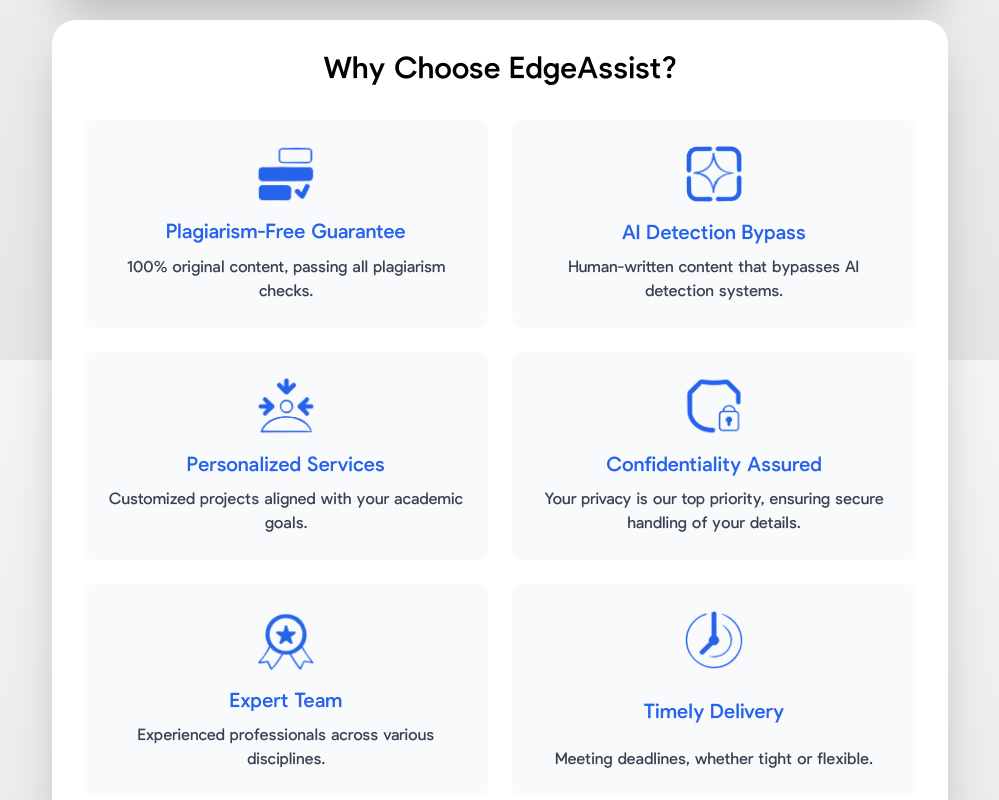
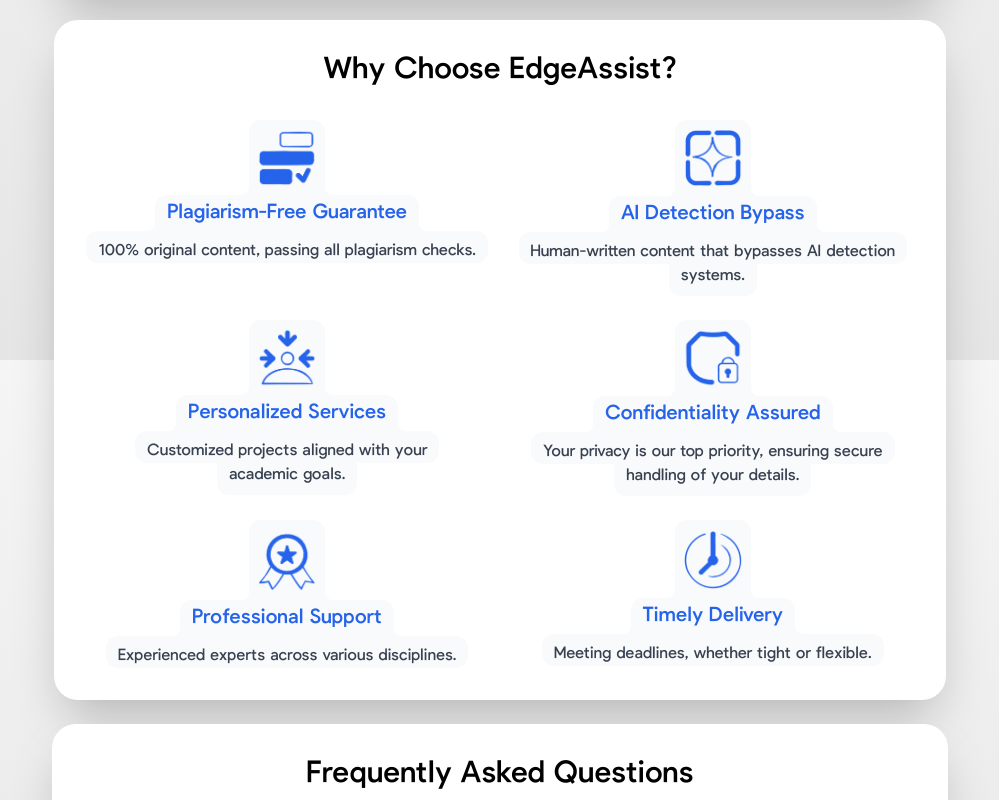
Before and after one commit to midqc/edgeassist-v2, a Next.js app: page / in a window 1280 px wide. Shown: the part 440-1240 px from the top of the page, without its empty margins (140-1139 px from the left). Built offline with nearby package versions, Linux system fonts and the light colour scheme.

Commit message:
changed the whatwedo style to chat bubble style

```diff
--- a/components/WhatWeDo.tsx
+++ b/components/WhatWeDo.tsx
@@ -4,33 +4,38 @@
   const features = [
     {
       title: "Plagiarism-Free Guarantee",
-      description: "100% original content, passing all plagiarism checks.",
+      description: ["100% original content, passing all plagiarism checks."],
       image: "/images/plagiarism.png",
     },
     {
       title: "AI Detection Bypass",
-      description: "Human-written content that bypasses AI detection systems.",
+      description: [
+        "Human-written content that bypasses AI detection",
+        "systems.",
+      ],
       image: "/images/ai-bypass.png",
     },
     {
       title: "Personalized Services",
-      description: "Customized projects aligned with your academic goals.",
+      description: ["Customized projects aligned with your", "academic goals."],
       image: "/images/personalized.png",
     },
     {
       title: "Confidentiality Assured",
-      description:
-        "Your privacy is our top priority, ensuring secure handling of your details.",
+      description: [
+        "Your privacy is our top priority, ensuring secure",
+        "handling of your details.",
+      ],
       image: "/images/confidentiality.png",
     },
     {
-      title: "Expert Team",
-      description: "Experienced professionals across various disciplines.",
+      title: "Professional Support",
+      description: ["Experienced experts across various disciplines."],
       image: "/images/expert-team.png",
     },
     {
       title: "Timely Delivery",
-      description: "Meeting deadlines, whether tight or flexible.",
+      description: ["Meeting deadlines, whether tight or flexible."],
       image: "/images/timely-delivery.png",
     },
   ];
@@ -43,21 +48,45 @@
 
       <div className="grid grid-cols-1 md:grid-cols-2 gap-6">
         {features.map((feature, index) => (
-          <div
-            key={index}
-            className="bg-gray-50 p-6 rounded-xl flex flex-col justify-between items-center"
-          >
+          <div key={index} className="flex flex-col items-center">
+            <div className="flex items-end">
+              <div className="w-6 h-6 bg-gray-50 relative">
+                <div className="absolute right-0 bottom-0 w-6 h-6 bg-white rounded-br-lg"></div>
+              </div>
+              <div className="bg-gray-50 p-2 rounded-t-xl">
                 <Image
                   src={feature.image}
                   alt={`${feature.title} icon`}
                   width={60}
                   height={60}
-              className="mb-4 object-contain"
+                  className="object-contain"
                 />
-            <h3 className="text-xl font-medium mb-2 text-blue-600 text-center">
+              </div>
+              <div className="w-6 h-6 bg-gray-50 relative">
+                <div className="absolute left-0 bottom-0 w-6 h-6 bg-white rounded-bl-lg"></div>
+              </div>
+            </div>
+            <div className="flex items-end">
+              <div className="w-6 h-6 bg-gray-50 relative">
+                <div className="absolute right-0 bottom-0 w-6 h-6 bg-white rounded-br-lg"></div>
+              </div>
+              <h3 className="text-xl font-medium text-blue-600 text-center bg-gray-50 px-3 py-1 rounded-tl-xl rounded-tr-xl">
                 {feature.title}
               </h3>
-            <p className="text-gray-700 text-center">{feature.description}</p>
+              <div className="w-6 h-6 bg-gray-50 relative">
+                <div className="absolute left-0 bottom-0 w-6 h-6 bg-white rounded-bl-lg"></div>
+              </div>
+            </div>
+            <div className="flex flex-col items-center">
+              <p className="text-md text-gray-700 text-center bg-gray-50 px-3 pt-2 pb-0 rounded-xl">
+                {feature.description[0]}
+              </p>
+              {feature.description[1] && (
+                <p className="text-md text-gray-700 text-center bg-gray-50 px-3 pt-0 pb-2 rounded-b-xl">
+                  {feature.description[1]}
+                </p>
+              )}
+            </div>
           </div>
         ))}
       </div>
```
Lines whose indentation alone changed are shown as unchanged.
